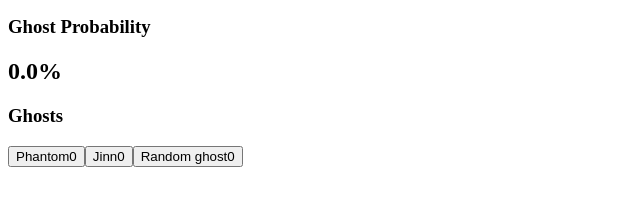
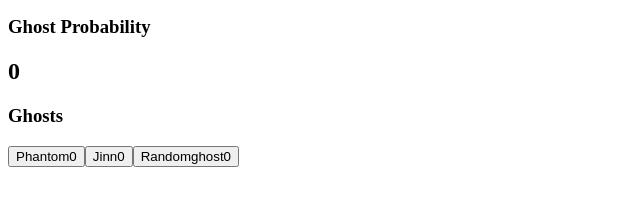
Before and after one commit to ychanovee/phasmocheatsheet, a plain HTML site: page index.html in a window 1280 px wide. Shown: the part 305-510 px from the top of the page, 0-640 px from the left. Drawn offline with Linux system fonts and the light colour scheme.

Commit message:
Fixing some errors occuring due to typo in evaluateGhost(). Trying to remember hot HTML works

```diff
--- a/ghosts.js
+++ b/ghosts.js
@@ -25,18 +25,22 @@ function evaluateGhost(ghost) {
             ghost.points++;
         }
     }
-
+    if (ghost.notRules.length>0) {
     for (const rule of ghost.notRules) {
         if (rule.observed) {
             ghost.points--;
         }
-    }
+    }}
 
     if (ghost.maxPoints === 0) return 0;
 
+    return((ghost.points / ghost.maxPoints) * 100);
+    /*
     return Math.max(0, Math.min(100,
         (ghost.points / ghost.maxPoints) * 100
-    ));
+        ));
+     */
+
 }
 
 function observeRule(rule) {
--- a/index.html
+++ b/index.html
@@ -43,8 +43,8 @@
         <section class="score">
 
             <h3>Ghost Probability</h3>
+            <h1 id="percentage">0%</h1>
 
-            <h1 id="percentage">0%</h1>
             <div class="ghost-column">
                 <h3>Ghosts</h3>
                 <div id="ghosts"></div>
--- a/main.js
+++ b/main.js
@@ -38,8 +38,8 @@ const behaviour_rules = [
 
 const ghosts = [
     new Ghost("Phantom", [event_rules.at(2)], [hunt_rules.at(2)]),
-    new Ghost("Jinn", [behaviour_rules.at(1)]),
-    new Ghost("Random ghost", [event_rules.at(0), behaviour_rules.at(2)], [hunt_rules.at(1)])
+    new Ghost("Jinn", [behaviour_rules.at(1)], []),
+    new Ghost("Randomghost", [event_rules.at(0), behaviour_rules.at(2)], [hunt_rules.at(1)])
 ]
 
 // Main function
@@ -92,7 +92,7 @@ function displayGhosts(ghost_list, containerId) {
     for (const ghost of ghost_list) {
 
         const button = document.createElement("button");
-
+        button.name= ghost.name;
         button.textContent = ghost.name + ghost.points;
         button.classList.add("ghost-button");
 
@@ -101,12 +101,16 @@ function displayGhosts(ghost_list, containerId) {
 }
 
 // Update score
+// Figure out how to update scores on html
 function updateScore() {
-
-    const percentage = evaluateGhost(ghost);
-
+    for (const ghost of ghosts) {
+        evaluateGhost(ghost);
+        document.getElementById("percentage").textContent =
+            ghost.points;
+    }
+    /*
     document.getElementById("percentage").textContent =
-        percentage.toFixed(1) + "%";
+        percentage.toFixed(1) + "%";*/
 }
 
 
```
